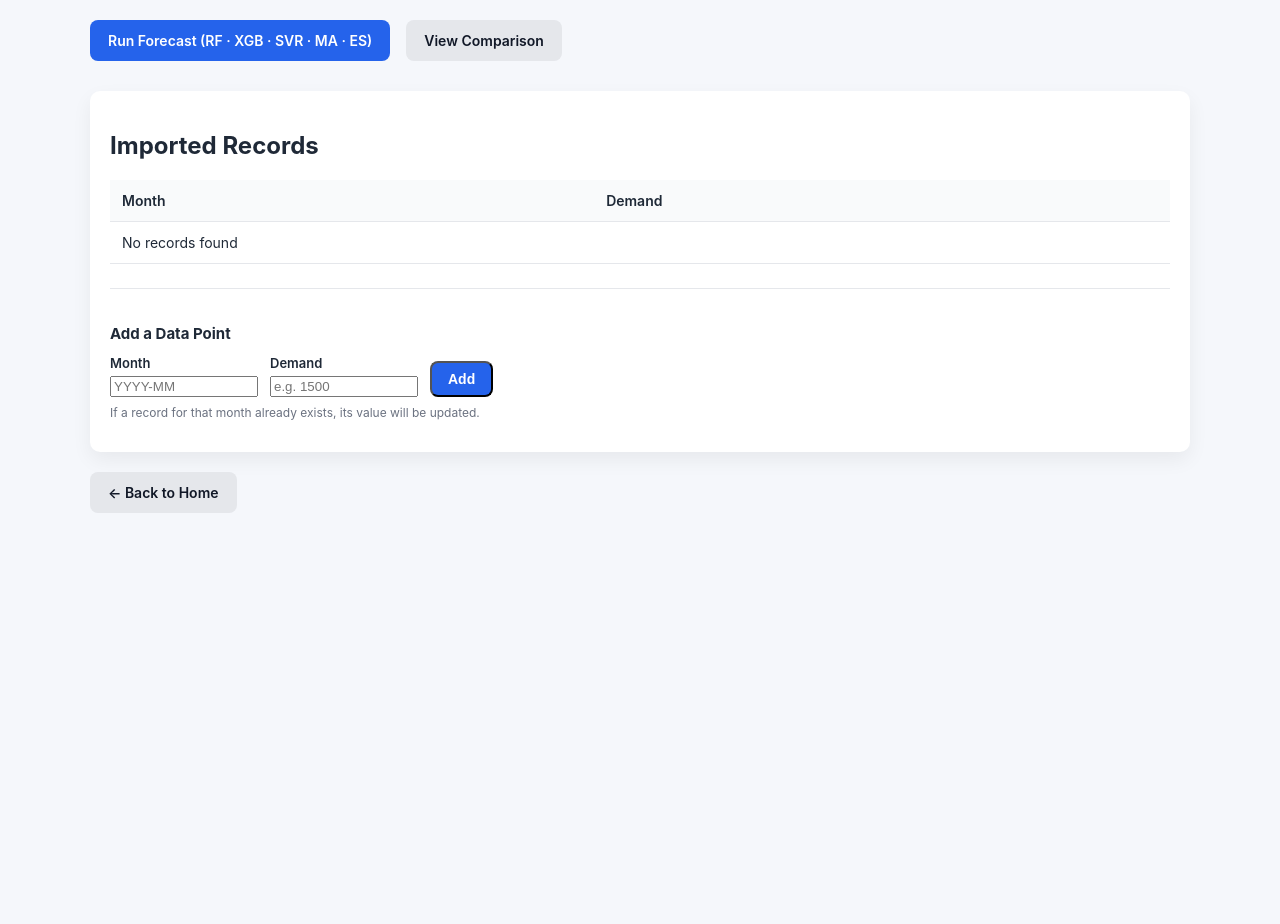
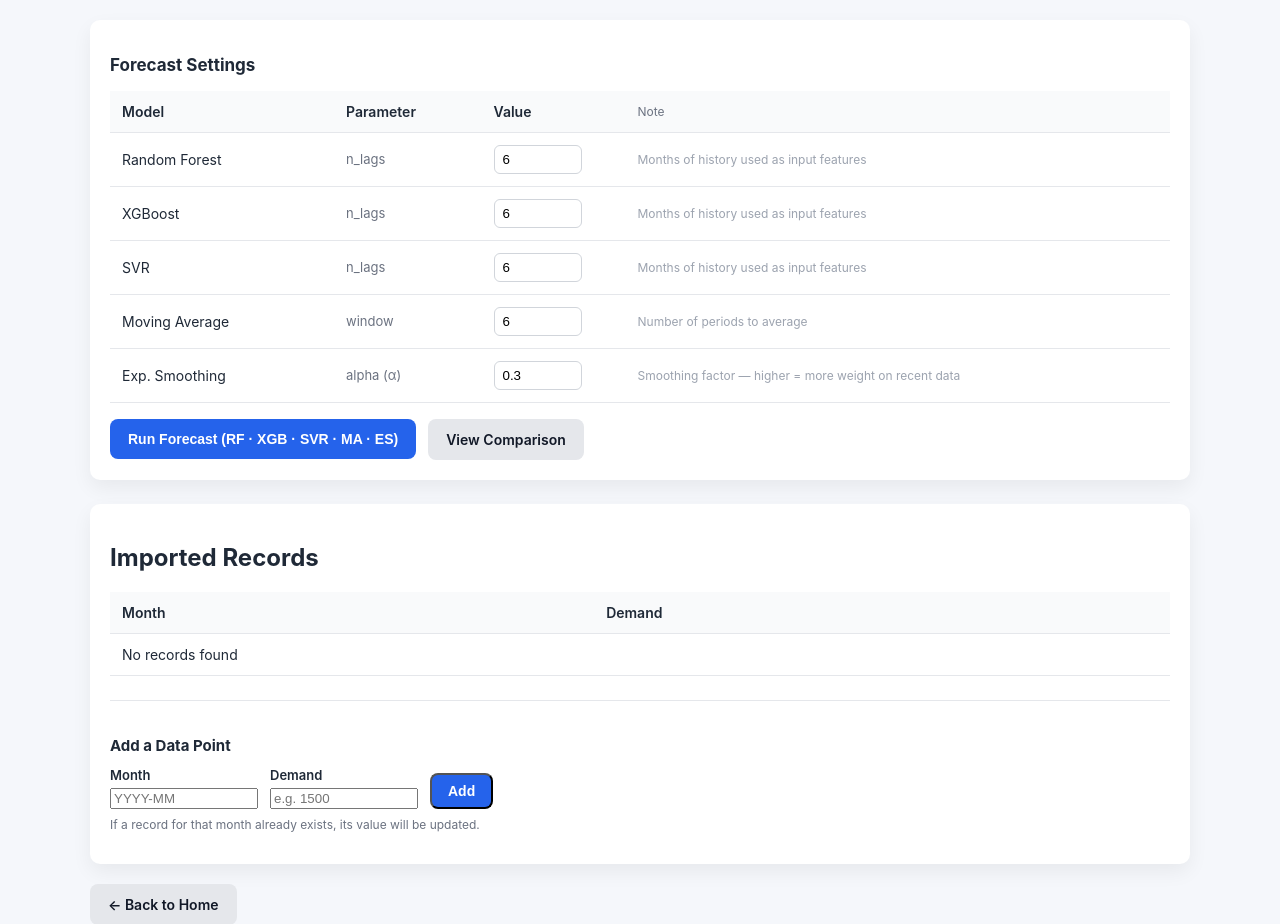
Before and after one commit to Giddyj/Forecasting_Project, a Django app: template core/templates/core/upload_detail.html in a window 1280 px wide. Shown: the part 77-1001 px from the top of the page. Before the commit the page ends 590 px from the top, so only its background shows below. Run offline with Django 5.2, Linux system fonts and the light colour scheme; the template is opened without the code that fills it: values that come from a table or form of the project are taken from there, others are empty.

Commit message:
Add per-model configurable lag/window/alpha parameters

```diff
--- a/core/templates/core/upload_detail.html
+++ b/core/templates/core/upload_detail.html
@@ -90,13 +90,61 @@
     Status: <strong>{{ upload.status }}</strong> · Uploaded {{ upload.created_at }}
   </p>
 
-  <div class="actions">
-    <a class="btn btn-primary" href="/upload/{{ upload.id }}/run-forecast/">
-      Run Forecast (RF · XGB · SVR · MA · ES)
-    </a>
-    <a class="btn btn-secondary" href="/upload/{{ upload.id }}/forecast-compare/">
-      View Comparison
-    </a>
+  <div class="card" style="margin-bottom: 24px;">
+    <h2 style="font-size:17px; margin-bottom:16px;">Forecast Settings</h2>
+    <form method="post" action="/upload/{{ upload.id }}/run-forecast/">
+      {% csrf_token %}
+      <table style="margin-top:0;">
+        <thead>
+          <tr>
+            <th style="width:200px;">Model</th>
+            <th>Parameter</th>
+            <th style="width:120px;">Value</th>
+            <th style="font-size:12px; color:#6b7280; font-weight:400;">Note</th>
+          </tr>
+        </thead>
+        <tbody>
+          <tr>
+            <td>Random Forest</td>
+            <td style="color:#6b7280; font-size:13px;">n_lags</td>
+            <td><input type="number" name="lags_rf" value="6" min="1" max="24" style="width:70px; padding:6px 8px; border:1px solid #d1d5db; border-radius:6px;"></td>
+            <td style="font-size:12px; color:#9ca3af;">Months of history used as input features</td>
+          </tr>
+          <tr>
+            <td>XGBoost</td>
+            <td style="color:#6b7280; font-size:13px;">n_lags</td>
+            <td><input type="number" name="lags_xgb" value="6" min="1" max="24" style="width:70px; padding:6px 8px; border:1px solid #d1d5db; border-radius:6px;"></td>
+            <td style="font-size:12px; color:#9ca3af;">Months of history used as input features</td>
+          </tr>
+          <tr>
+            <td>SVR</td>
+            <td style="color:#6b7280; font-size:13px;">n_lags</td>
+            <td><input type="number" name="lags_svr" value="6" min="1" max="24" style="width:70px; padding:6px 8px; border:1px solid #d1d5db; border-radius:6px;"></td>
+            <td style="font-size:12px; color:#9ca3af;">Months of history used as input features</td>
+          </tr>
+          <tr>
+            <td>Moving Average</td>
+            <td style="color:#6b7280; font-size:13px;">window</td>
+            <td><input type="number" name="window_ma" value="6" min="1" max="24" style="width:70px; padding:6px 8px; border:1px solid #d1d5db; border-radius:6px;"></td>
+            <td style="font-size:12px; color:#9ca3af;">Number of periods to average</td>
+          </tr>
+          <tr>
+            <td>Exp. Smoothing</td>
+            <td style="color:#6b7280; font-size:13px;">alpha (α)</td>
+            <td><input type="number" name="alpha_es" value="0.3" min="0.01" max="0.99" step="0.01" style="width:70px; padding:6px 8px; border:1px solid #d1d5db; border-radius:6px;"></td>
+            <td style="font-size:12px; color:#9ca3af;">Smoothing factor — higher = more weight on recent data</td>
+          </tr>
+        </tbody>
+      </table>
+      <div style="margin-top:16px; display:flex; gap:12px; align-items:center;">
+        <button type="submit" class="btn btn-primary" style="border:none; cursor:pointer;">
+          Run Forecast (RF · XGB · SVR · MA · ES)
+        </button>
+        <a class="btn btn-secondary" href="/upload/{{ upload.id }}/forecast-compare/">
+          View Comparison
+        </a>
+      </div>
+    </form>
   </div>
 
   <div class="card">
```
Also changed, not shown: core/templates/core/forecast_compare.html (+10 -1 lines), core/views.py (+19 -6 lines).
